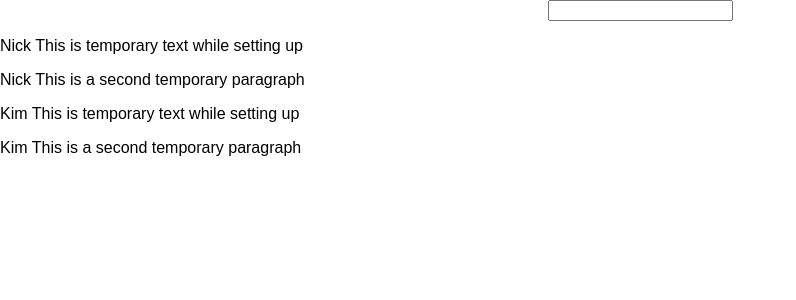
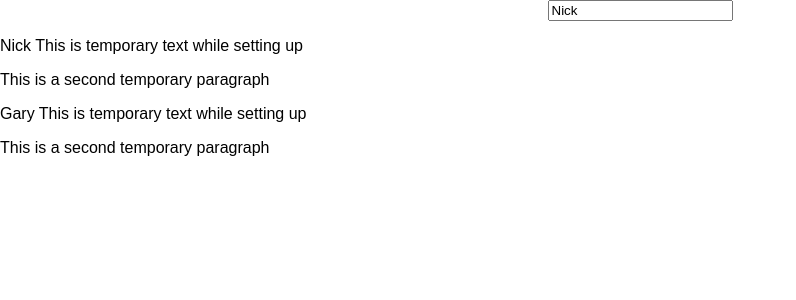
Before and after one commit to nwmbutler/udemy_assignment1, a React (Create React App) app: page / in a window 1280 px wide. Shown: the top 300 px of the page, without its empty margins (0-796 px from the left). Built offline with nearby package versions, Linux system fonts and the light colour scheme.

Commit message:
two way binding added

```diff
--- a/src/App.js
+++ b/src/App.js
@@ -5,18 +5,22 @@ import UserOutput from './User/UserOutput'
 
 class App extends Component {
   state = {
-    users: [
-      { username: 'Nick' },
-      { username: 'Kim' }
-    ]
+       username: 'Nick'
+  }
+
+  switchUsernameHandler = (event) => {
+    this.setState({username: event.target.value});
   }
 
   render() {
     return (
       <div>
-        <UserInput/>
-        <UserOutput username={this.state.users[0].username} />
-        <UserOutput username={this.state.users[1].username} />
+        <UserInput
+          changed={this.switchUsernameHandler}
+          currentUser={this.state.username}
+        />
+        <UserOutput username={this.state.username} />
+        <UserOutput username="Gary" />
       </div>
     );
   }
--- a/src/User/UserInput.js
+++ b/src/User/UserInput.js
@@ -5,7 +5,7 @@ const userInput = (props) => {
     return (
          <div className="Body">
 
-            <input type="text" onChange={props.changed} value={props.name}/>
+            <input type="text" onChange={props.changed} value={props.currentUser}/>
         </div>
     )
 };
--- a/src/User/UserOutput.js
+++ b/src/User/UserOutput.js
@@ -8,7 +8,7 @@ const userOutput = (props) => {
               {props.username} This is temporary text while setting up
             </p>
             <p>
-              {props.username} This is a second temporary paragraph
+              This is a second temporary paragraph
             </p>
         </div>
     )
```
